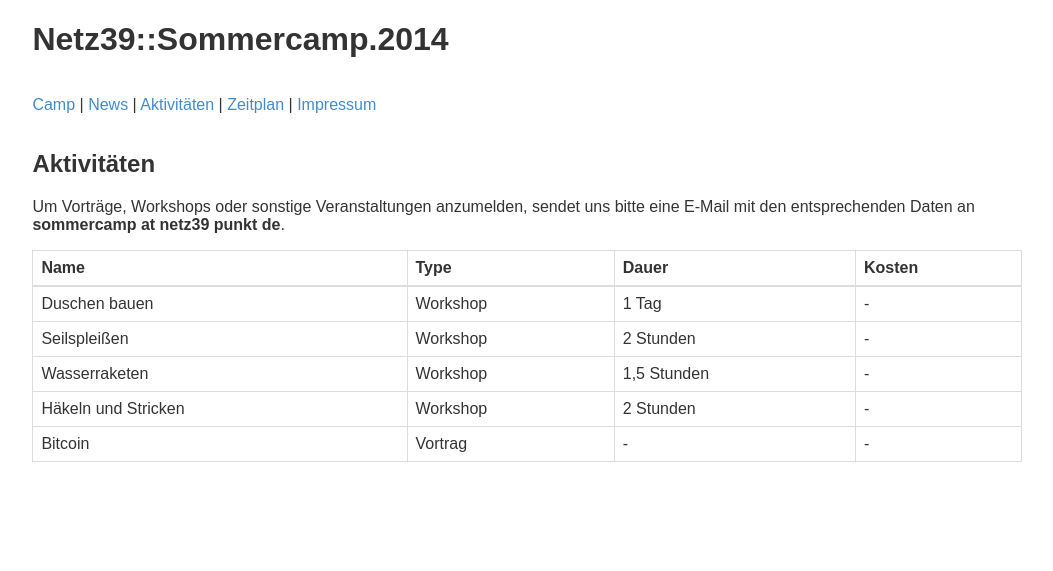
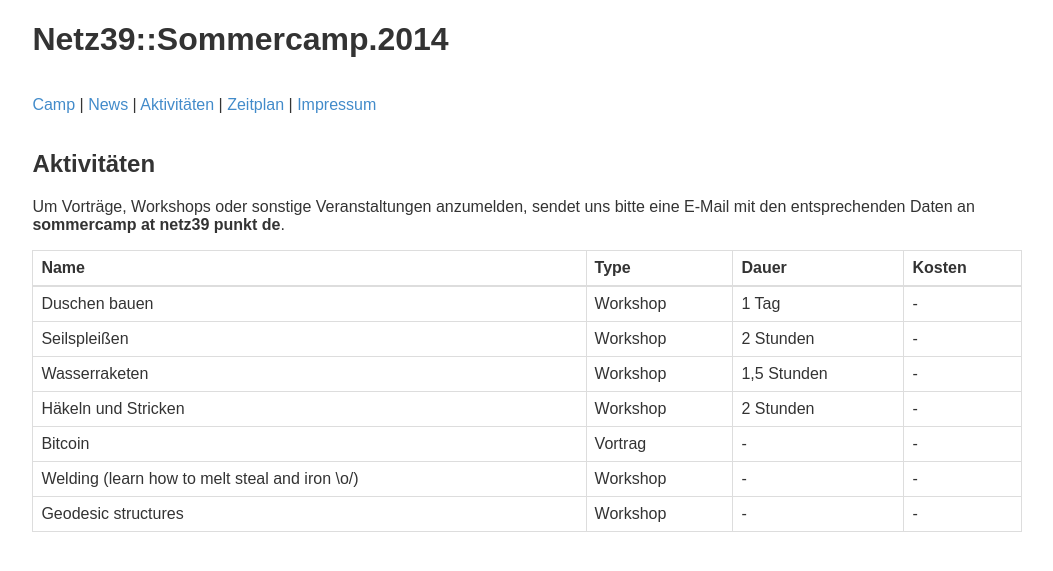
Before and after one commit to netz39/sommercamp2014, a Jekyll site: the page built from activities/index.md, in a window 1280 px wide. Shown: the top 571 px of the page, without its empty margins (114-1167 px from the left). Built offline with Jekyll 4.4.1, drawn with Linux system fonts in a browser that asks for light colours.

Commit message:
Added a few more activities

```diff
--- a/activities/index.md
+++ b/activities/index.md
@@ -13,4 +13,6 @@
 | Wasserraketen | Workshop | 1,5 Stunden | -
 | Häkeln und Stricken | Workshop | 2 Stunden | -
 | Bitcoin | Vortrag | - | -
+| Welding (learn how to melt steal and iron \o/) | Workshop | - | -
+| Geodesic structures | Workshop | - | -
 |---
```
